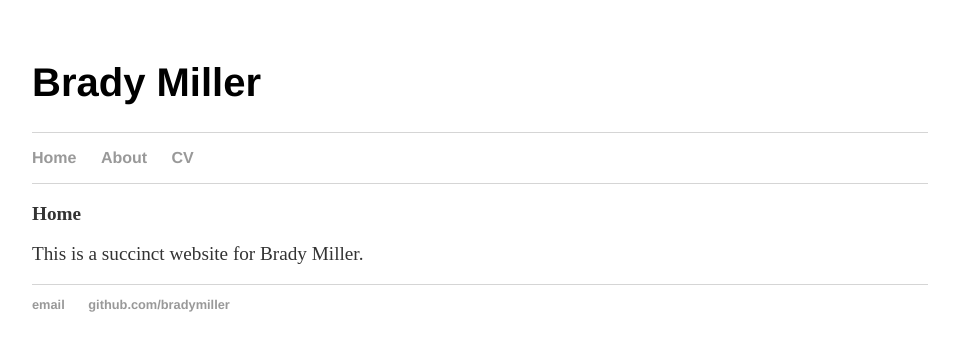
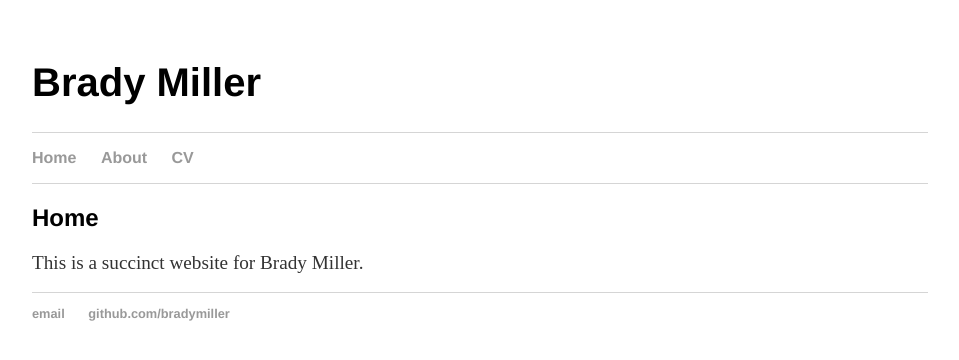
Before and after one commit to bradymiller/bradymiller.github.io, a Jekyll site: the page built from index.html, in a window 1280 px wide. Shown: the top 360 px of the page, without its empty margins (160-1119 px from the left). Built offline with Jekyll 4.4.1, drawn with Linux system fonts in a browser that asks for light colours.

Commit message:
improvements

```diff
--- a/css/main.css
+++ b/css/main.css
@@ -27,6 +27,10 @@ h1 {
     font-size: 2.5em;
     font-family:'Helvetica', 'Arial', 'Sans-Serif';
 }
+h2 {
+    font-size: 1.5em;
+    font-family:'Helvetica', 'Arial', 'Sans-Serif';
+}
 p {
     font-size: 1.2em;
     line-height: 1.1em;
--- a/index.html
+++ b/index.html
@@ -3,6 +3,6 @@ layout: default
 title: Brady Miller
 ---
 <div>
-  <p><b>Home</b></p>
+  <h2>Home</h2>
   <p>This is a succinct website for Brady Miller.</p>
 </div>
```
